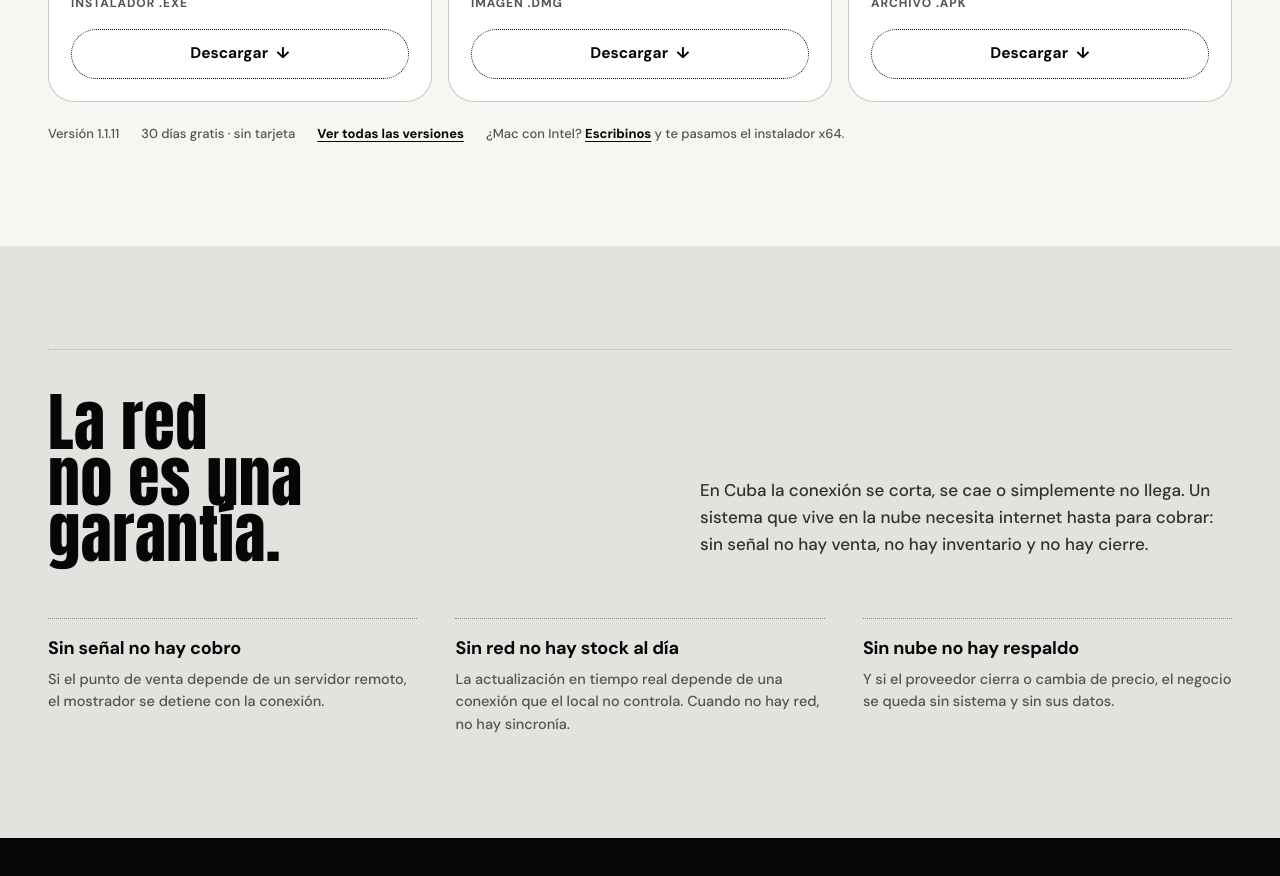
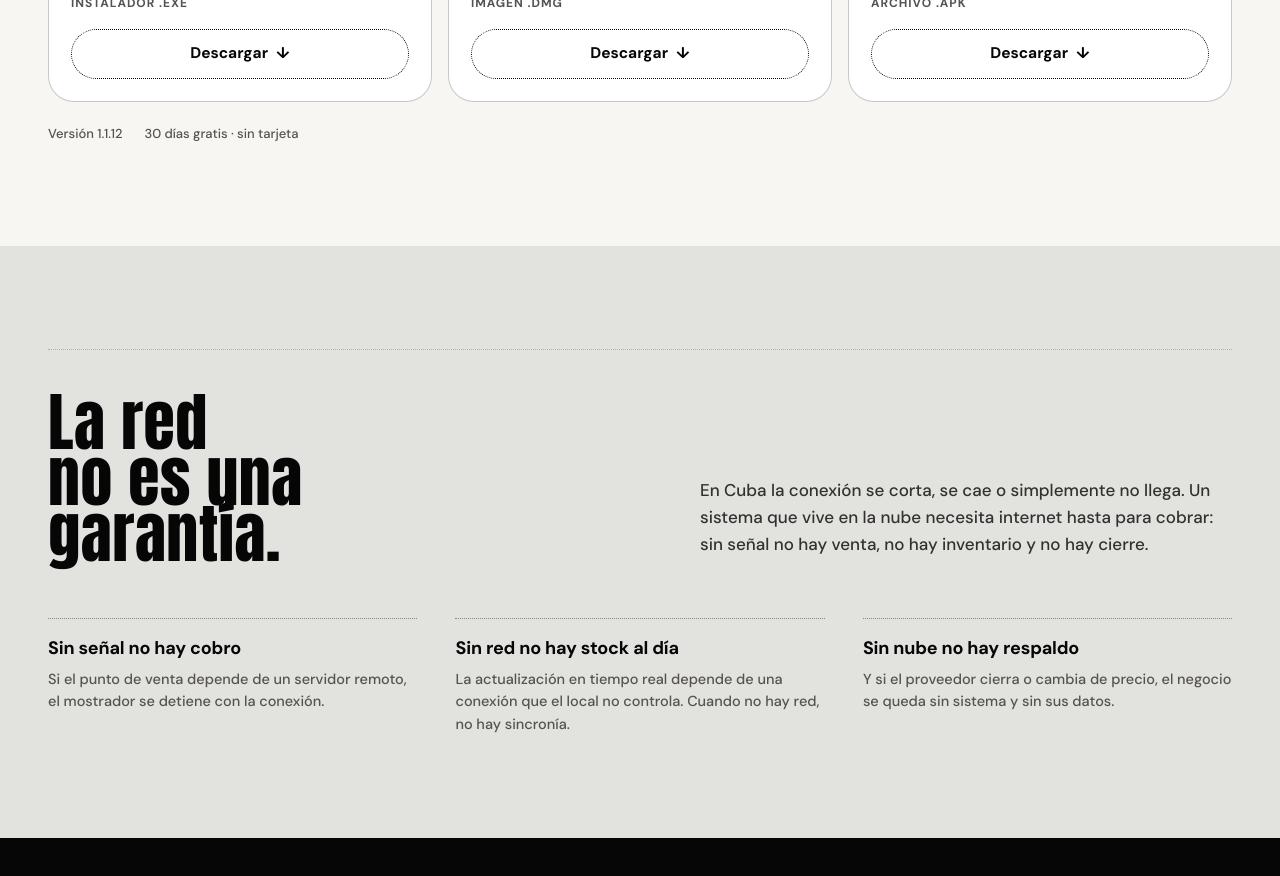
Before and after one commit to carlomonterrey/kuanto-landing-page, a React (Vite) app: page / in a window 1280 px wide. Shown: the part 1300-2176 px from the top of the page. Built offline with nearby package versions, Linux system fonts and the light colour scheme.

Commit message:
chore(landing): Kuanto 1.1.12 y quitar enlaces secundarios

```diff
--- a/src/components/Downloads.tsx
+++ b/src/components/Downloads.tsx
@@ -1,5 +1,5 @@
 import { useEffect, useState } from 'react';
-import { downloads, whatsappLink, WHATSAPP_MESSAGES, type DownloadId } from '../data/content';
+import { downloads, type DownloadId } from '../data/content';
 
 type Sistema = DownloadId | 'otro';
 
@@ -114,25 +114,7 @@ export function Downloads() {
         <div className="downloads__meta">
           <span>Versión {downloads.version}</span>
           <span>30 días gratis · sin tarjeta</span>
-          <a
-            href={downloads.releaseUrl}
-            target="_blank"
-            rel="noopener noreferrer"
-          >
-            Ver todas las versiones
-          </a>
-          <span>
-            ¿Mac con Intel?{' '}
-            <a
-              href={whatsappLink(WHATSAPP_MESSAGES.support)}
-              target="_blank"
-              rel="noopener noreferrer"
-              data-cta="descargas-mac-intel"
-            >
-              Escribinos
-            </a>{' '}
-            y te pasamos el instalador x64.
-          </span>
+
         </div>
       </div>
     </section>
--- a/src/data/content.ts
+++ b/src/data/content.ts
@@ -46,9 +46,7 @@ export type DownloadItem = {
    Descargas. Cuando publiques una versión nueva, cambia version y las URLs.
    -------------------------------------------------------------------------- */
 export const downloads = {
-  version: '1.1.11',
-  releaseUrl:
-    'https://github.com/carlomonterrey/kuanto-downloads/releases/tag/v1.1.11',
+  version: '1.1.12',
   title: 'Kuanto en tu equipo, listo para cobrar.',
   lead:
     'Elegí tu sistema. La prueba de 30 días empieza al abrir la app: sin tarjeta, sin cuenta y sin internet.',
@@ -58,25 +56,23 @@ export const downloads = {
       label: 'Windows',
       detail: 'Windows 10/11 · 64 bits',
       kind: 'Instalador .exe',
-      url: 'https://github.com/carlomonterrey/kuanto-downloads/releases/download/v1.1.11/kuanto-1.1.11-setup.exe',
+      url: 'https://github.com/carlomonterrey/kuanto-downloads/releases/download/v1.1.12/kuanto-1.1.12-setup.exe',
     },
     {
       id: 'macos',
       label: 'macOS',
       detail: 'macOS 12+ · Apple Silicon',
       kind: 'Imagen .dmg',
-      url: 'https://github.com/carlomonterrey/kuanto-downloads/releases/download/v1.1.11/kuanto-1.1.11-arm64.dmg',
+      url: 'https://github.com/carlomonterrey/kuanto-downloads/releases/download/v1.1.12/kuanto-1.1.12-arm64.dmg',
     },
     {
       id: 'android',
       label: 'Android',
       detail: 'Android 8+',
       kind: 'Archivo .apk',
-      url: 'https://github.com/carlomonterrey/kuanto-downloads/releases/download/v1.1.11/kuanto-1.1.11.apk',
+      url: 'https://github.com/carlomonterrey/kuanto-downloads/releases/download/v1.1.12/kuanto-1.1.12.apk',
     },
   ] as DownloadItem[],
-  macIntel:
-    '¿Tenés un Mac con Intel? Escribinos y te pasamos el instalador x64.',
 } as const;
 
 /* --------------------------------------------------------------------------
```
